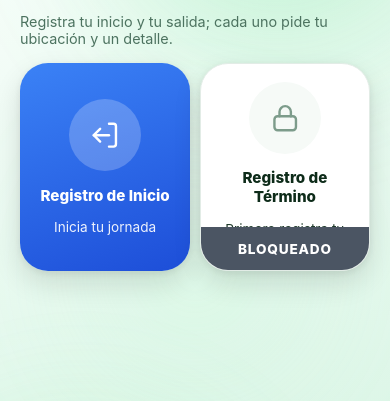
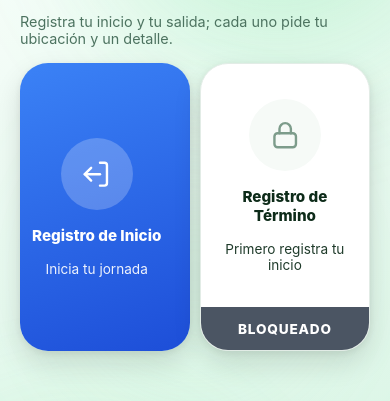
Before and after one commit to jessfn/ECAPWA, a Vue app in the folder pwa-eca/: page /jornada in a window 390 px wide. Shown: the part 201-602 px from the top of the page. Built offline with nearby package versions, Linux system fonts and the light colour scheme; no server answers; sample sign-in values are in the browser's storage.

Commit message:
Tarjetas de Jornada mas grandes y franja en flujo normal (nunca se superpone al texto)

```diff
--- a/pwa-eca/src/views/JornadaView.vue
+++ b/pwa-eca/src/views/JornadaView.vue
@@ -50,19 +50,23 @@ async function confirmarModal({ nota, gps }) {
         :disabled="jornada.cargando"
         @click="modalAbierto = 'inicio'"
       >
+        <span class="jornada-tarjeta__cuerpo">
           <span class="jornada-tarjeta__circulo">
             <AuthIcon name="login" />
           </span>
           <span class="jornada-tarjeta__titulo">Registro de Inicio</span>
           <span class="jornada-tarjeta__subtitulo">Inicia tu jornada</span>
+        </span>
       </button>
       <div v-else class="jornada-tarjeta jornada-tarjeta--hecha">
+        <span class="jornada-tarjeta__cuerpo">
           <span class="jornada-tarjeta__circulo jornada-tarjeta__circulo--hecho">
             <AuthIcon name="check" />
           </span>
           <span class="jornada-tarjeta__titulo jornada-tarjeta__titulo--oscuro">Registro de Inicio</span>
           <span class="jornada-tarjeta__subtitulo jornada-tarjeta__subtitulo--oscuro">
             {{ new Date(jornada.actual.inicio_en).toLocaleTimeString('es-MX') }}
+          </span>
         </span>
         <span class="jornada-tarjeta__franja jornada-tarjeta__franja--hecha">REGISTRADO</span>
       </div>
@@ -75,13 +79,16 @@ async function confirmarModal({ nota, gps }) {
         :disabled="jornada.cargando"
         @click="modalAbierto = 'fin'"
       >
+        <span class="jornada-tarjeta__cuerpo">
           <span class="jornada-tarjeta__circulo">
             <AuthIcon name="logout" />
           </span>
           <span class="jornada-tarjeta__titulo">Registro de Término</span>
           <span class="jornada-tarjeta__subtitulo">Marca tu salida</span>
+        </span>
       </button>
       <div v-else-if="jornada.actual" class="jornada-tarjeta jornada-tarjeta--hecha">
+        <span class="jornada-tarjeta__cuerpo">
           <span class="jornada-tarjeta__circulo jornada-tarjeta__circulo--hecho">
             <AuthIcon name="check" />
           </span>
@@ -89,14 +96,17 @@ async function confirmarModal({ nota, gps }) {
           <span class="jornada-tarjeta__subtitulo jornada-tarjeta__subtitulo--oscuro">
             {{ new Date(jornada.actual.fin_en).toLocaleTimeString('es-MX') }}
           </span>
+        </span>
         <span class="jornada-tarjeta__franja jornada-tarjeta__franja--hecha">REGISTRADO</span>
       </div>
       <div v-else class="jornada-tarjeta jornada-tarjeta--bloqueada">
+        <span class="jornada-tarjeta__cuerpo">
           <span class="jornada-tarjeta__circulo jornada-tarjeta__circulo--bloqueado">
             <AuthIcon name="lock" />
           </span>
           <span class="jornada-tarjeta__titulo jornada-tarjeta__titulo--oscuro">Registro de Término</span>
           <span class="jornada-tarjeta__subtitulo">Primero registra tu inicio</span>
+        </span>
         <span class="jornada-tarjeta__franja jornada-tarjeta__franja--bloqueada">BLOQUEADO</span>
       </div>
     </div>
@@ -132,19 +142,25 @@ async function confirmarModal({ nota, gps }) {
 .jornada-fila {
   display: grid;
   grid-template-columns: 1fr 1fr;
+  align-items: stretch;
   gap: 0.9rem;
 }
 
+/* Tarjetas grandes y altas — pedido explícito. `.jornada-tarjeta` ya NO
+   centra su contenido directamente: es un `display:flex; column` cuyo
+   único trabajo es sostener `__cuerpo` (que crece con `flex:1` y sí
+   centra icono/título/subtítulo) seguido, solo en las tarjetas
+   bloqueada/hecha, de `__franja` como último elemento normal del flujo
+   (ya NO `position:absolute`). Así la franja nunca puede taparse con el
+   texto: al no superponerse nunca, no hay que calcular a mano cuánto
+   padding-bottom hace falta para "dejarle espacio". */
 .jornada-tarjeta {
   position: relative;
   display: flex;
   flex-direction: column;
-  align-items: center;
-  justify-content: center;
-  gap: 0.9rem;
   width: 100%;
-  min-height: 15rem;
-  padding: 1.5rem 1rem;
+  min-height: 20rem;
+  padding: 1.75rem 1rem 0;
   border-radius: var(--eca-r-lg);
   border: none;
   cursor: default;
@@ -152,6 +168,15 @@ async function confirmarModal({ nota, gps }) {
   overflow: hidden;
   box-shadow: var(--eca-shadow-card);
   font: inherit;
+}
+.jornada-tarjeta__cuerpo {
+  flex: 1;
+  display: flex;
+  flex-direction: column;
+  align-items: center;
+  justify-content: center;
+  gap: 1rem;
+  padding-bottom: 1.75rem;
 }
 
 /* Tarjeta activa (clicable): degradado a color, como pwasuper. Azul para
@@ -225,15 +250,16 @@ async function confirmarModal({ nota, gps }) {
 .jornada-tarjeta--hecha {
   background: #fff;
   border: 1.5px solid var(--eca-surface-border);
-  /* Espacio reservado abajo para que el texto nunca quede tapado por la
-     franja "BLOQUEADO"/"REGISTRADO" (position:absolute, bottom:0). */
-  padding-bottom: 3rem;
 }
+/* Elemento normal del flujo (no `position:absolute`): al ir siempre
+   DESPUÉS de `__cuerpo` en el documento, nunca puede quedar detrás ni
+   tapar su texto — el propio `overflow:hidden` de la tarjeta le recorta
+   las esquinas para que combinen con el `border-radius` de la tarjeta. */
 .jornada-tarjeta__franja {
-  position: absolute;
-  left: 0;
-  right: 0;
-  bottom: 0;
+  /* Márgenes negativos = ancho completo pese al padding horizontal de
+     la tarjeta (1rem); `overflow:hidden` de la tarjeta recorta el
+     sobrante para que no se salga del borde redondeado. */
+  margin: 0 -1rem;
   padding: 0.85rem 0.5rem;
   font-size: 0.85rem;
   font-weight: 800;
@@ -253,8 +279,14 @@ async function confirmarModal({ nota, gps }) {
     gap: 0.6rem;
   }
   .jornada-tarjeta {
-    min-height: 13rem;
-    padding: 1.1rem 0.75rem;
+    min-height: 18rem;
+    padding: 1.25rem 0.75rem 0;
+  }
+  .jornada-tarjeta__cuerpo {
+    padding-bottom: 1.25rem;
+  }
+  .jornada-tarjeta__franja {
+    margin: 0 -0.75rem;
   }
   .jornada-tarjeta__circulo {
     width: 4.5rem;
```
Lines whose indentation alone changed are shown as unchanged.
